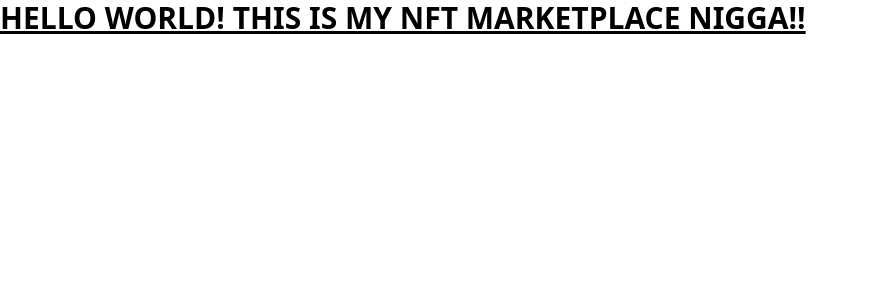
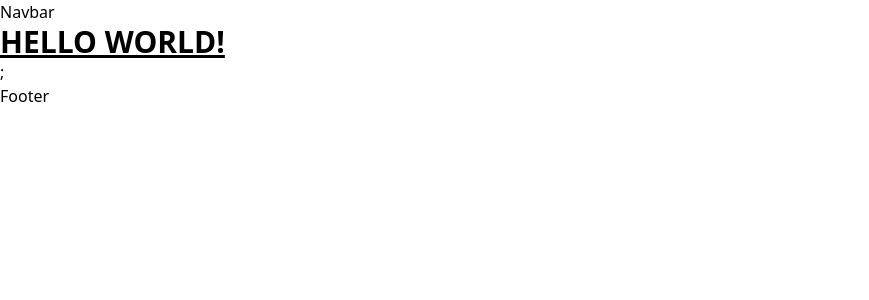
Before and after one commit to girirajbhosale69/giri_nft_marketplace, a Next.js app: page / in a window 1280 px wide. Shown: the top 300 px of the page, without its empty margins (0-869 px from the left). Built offline with nearby package versions, Linux system fonts and the light colour scheme.

Commit message:
create navbar & footer

```diff
--- /dev/null
+++ b/components/Footer.jsx
@@ -0,0 +1,7 @@
+import React from 'react';
+
+const Footer = () => (
+  <div>Footer</div>
+);
+
+export default Footer;
--- /dev/null
+++ b/components/Navbar.jsx
@@ -0,0 +1,7 @@
+import React from 'react';
+
+const Navbar = () => (
+  <div>Navbar</div>
+);
+
+export default Navbar;
--- /dev/null
+++ b/components/index.js
@@ -0,0 +1,4 @@
+import Navbar from './Navbar';
+import Footer from './Footer';
+
+export { Navbar, Footer };
--- a/package.json
+++ b/package.json
@@ -12,6 +12,7 @@
     "@nomiclabs/hardhat-ethers": "2.0.5",
     "@nomiclabs/hardhat-waffle": "2.0.3",
     "@openzeppelin/contracts": "4.5.0",
+    "@swc/core-win32-x64-msvc": "^1.2.249",
     "axios": "0.26.0",
     "ethers": "5.5.4",
     "hardhat": "2.9.0",
--- a/pages/_app.js
+++ b/pages/_app.js
@@ -1,5 +1,16 @@
+import Script from 'next/script';
+import { ThemeProvider } from 'next-themes';
+
+import {Navbar, Footer} from '../components'
 import '../styles/globals.css';
 
-const MyApp = ({ Component, pageProps }) => <Component {...pageProps} />;
-
+const MyApp = ({ Component, pageProps }) =>
+ <ThemeProvider attribute="class">
+ <div className="dark:bg-nft-dark bg-white min-h-screen">
+ <Navbar />
+ <Component {...pageProps} />;
+ <Footer />
+ </div>
+ <Script src="https://kit.fontawesome.com/e3931fe3e1.js" crossorigin="anonymous"></Script>
+ </ThemeProvider>
 export default MyApp;
--- a/pages/index.js
+++ b/pages/index.js
@@ -1,7 +1,7 @@
 const Home = () => (
   <div>
     <h1 className="text-3xl font-bold underline">
-      HELLO WORLD! THIS IS MY NFT MARKETPLACE NIGGA!!
+      HELLO WORLD!
     </h1>
   </div>
 );
```
Also changed, not shown: 1 other file (tests, documents, lock files or other folders).
